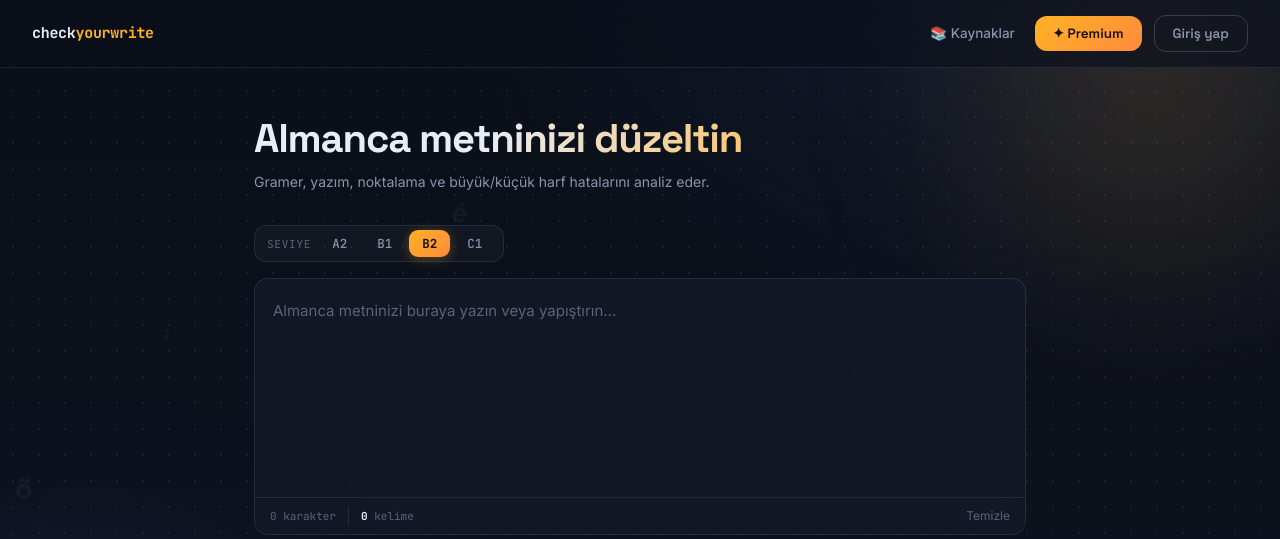
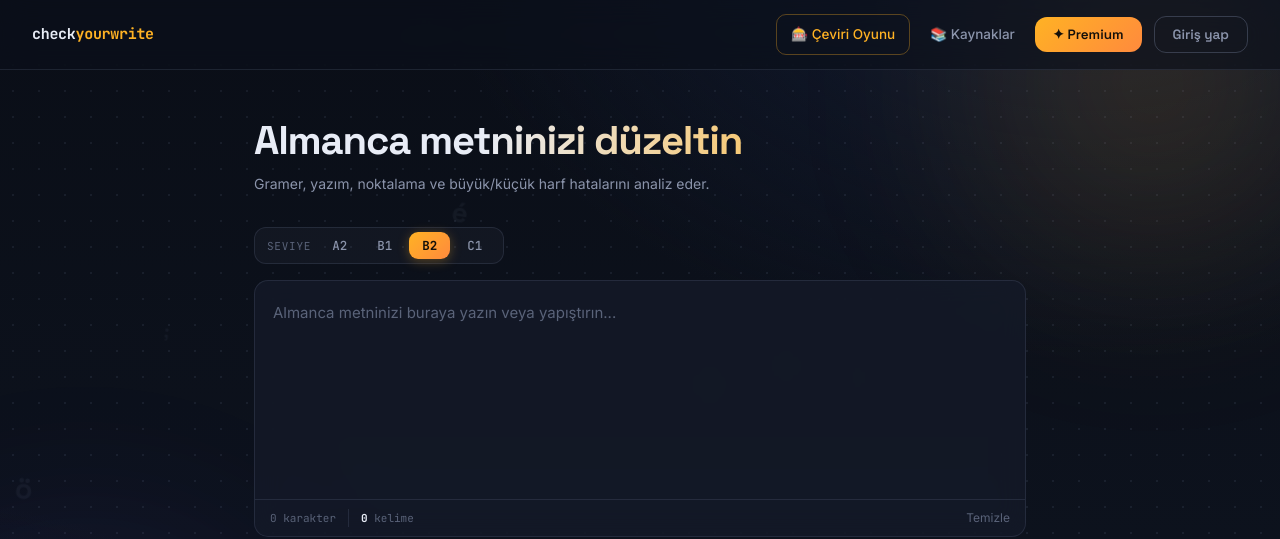
Before and after one commit to yusuffkilicc0-dot/checkyourwrite, a website: page index.html in a window 1280 px wide. Shown: the top 539 px of the page. Drawn offline with Linux system fonts and the light colour scheme.

Commit message:
Update index.html

```diff
--- a/index.html
+++ b/index.html
@@ -67,6 +67,9 @@
   .navbar a { color: var(--muted); text-decoration: none; font-weight: 500; font-size: 13.5px;
     padding: 8px 14px; border-radius: 10px; transition: all 0.18s; }
   .navbar a:hover { background: rgba(148,163,197,0.08); color: var(--text); }
+  .navbar a.nav-game { color: var(--accent); border: 1px solid rgba(255,178,36,0.32); }
+  .navbar a.nav-game:hover { background: rgba(255,178,36,0.12); color: var(--accent);
+    border-color: var(--accent); box-shadow: 0 0 16px rgba(255,178,36,0.18); }
 
   /* ── Buton sistemi ── */
   .btn { display: inline-flex; align-items: center; gap: 7px; font-family: var(--display); font-weight: 600;
@@ -369,6 +372,7 @@
     <div class="logo">check<span>yourwrite</span></div>
   </a>
   <nav class="navbar">
+    <a href="/game.html" target="_blank" class="nav-game">🎰 Çeviri Oyunu</a>
     <a href="#" onclick="document.querySelector('main').style.display='none'; document.getElementById('resources-page').style.display='block'; return false;">📚 Kaynaklar</a>
     <button class="btn btn-primary" onclick="showPremiumModal()">✦ Premium</button>
     <span id="premium-status" style="font-size:12px;"></span>
```
